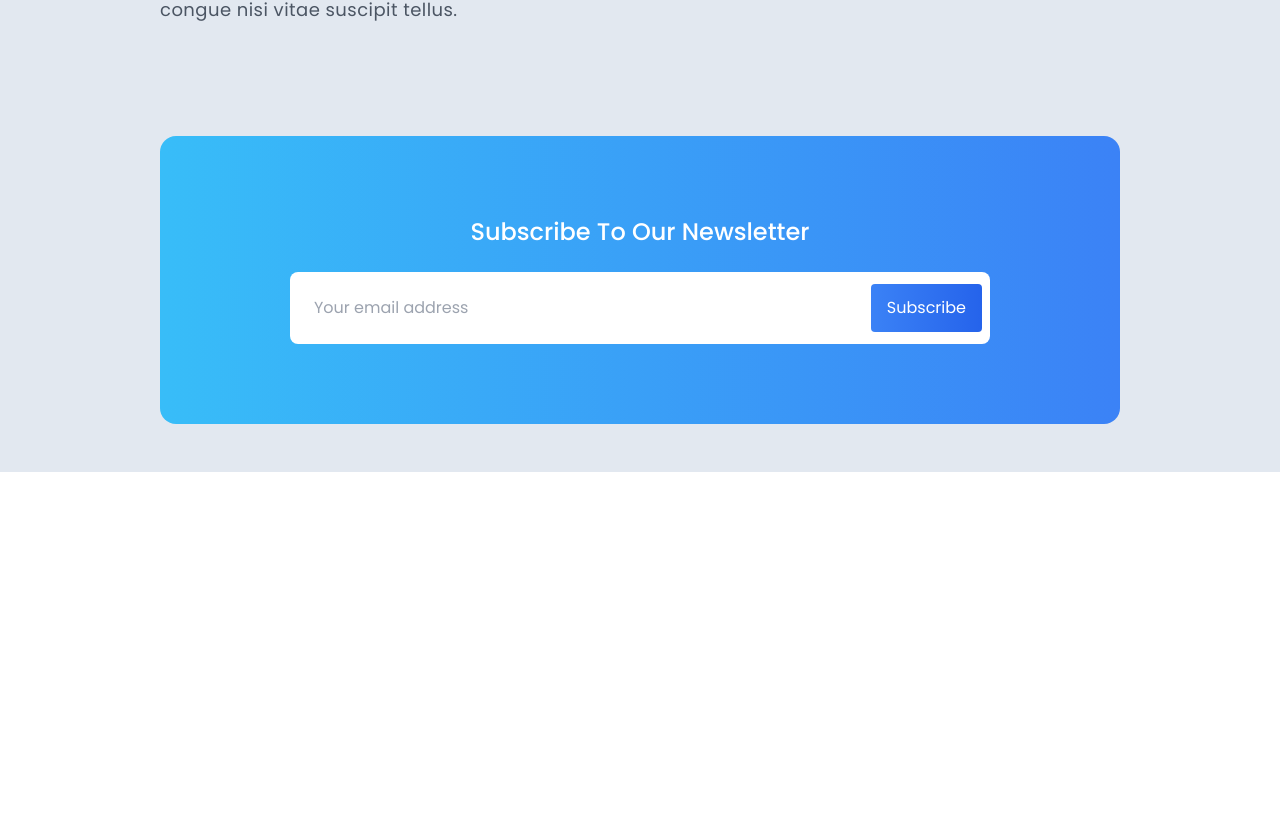
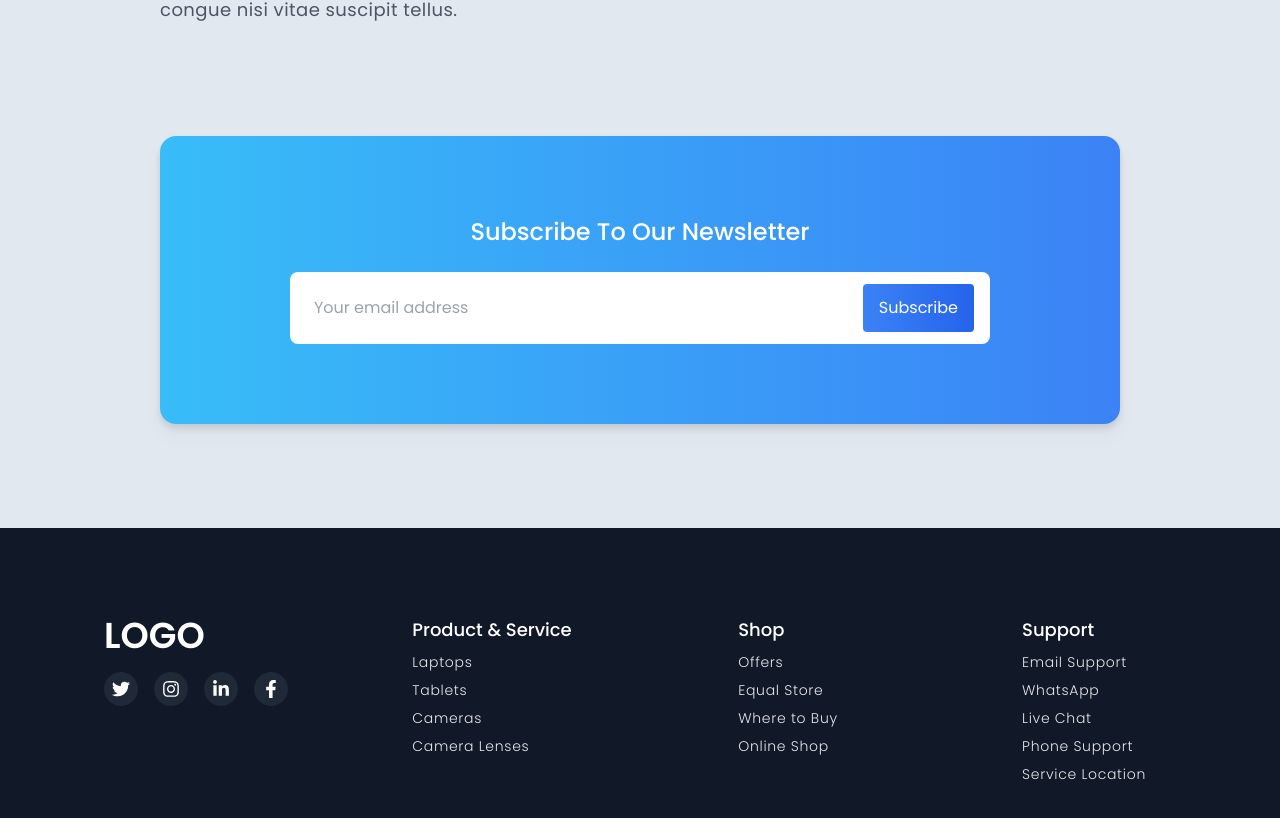
Before and after one commit to Dvin12/ecommerce, a React (Create React App) app: page / in a window 1280 px wide. Shown: the part 4779-5597 px from the top of the page. Before the commit the page ends 5251 px from the top, so only its background shows below. Built offline with nearby package versions, Linux system fonts and the light colour scheme; data requests are answered from the project's data file.

Commit message:
added footer element

```diff
--- a/src/App.js
+++ b/src/App.js
@@ -10,6 +10,7 @@ import Home from "./pages/Home";
 import Cart from "./pages/Cart";
 import { productData } from "./api/Api";
 import Login from "./pages/Login";
+import Footer from "./component/Footer";
 
 const Layout = () => {
   return (
@@ -17,6 +18,7 @@ const Layout = () => {
       <Navigation></Navigation>
       <ScrollRestoration></ScrollRestoration>
       <Outlet></Outlet>
+      <Footer></Footer>
     </div>
   );
 };
--- a/src/component/Explore,.js
+++ b/src/component/Explore,.js
@@ -37,7 +37,7 @@ function Explore() {
       </article>
 
       <article className="px-28">
-        <div className="bg-gradient-to-r from-sky-400 to-blue-500 p-20 w-full flex flex-col gap-6 items-center justify-center rounded-2xl">
+        <div className="bg-gradient-to-r from-sky-400 to-blue-500 p-20 w-full flex flex-col gap-6 items-center justify-center rounded-2xl mb-14 drop-shadow-lg">
           <h3 className="text-2xl font-medium text-white">
             Subscribe To Our Newsletter
           </h3>
@@ -46,7 +46,7 @@ function Explore() {
               placeholder="Your email address"
               className="p-6 w-[700px] rounded-lg"
             ></input>
-            <button className="absolute right-2 bg-gradient-to-r from-blue-500 to-blue-600 px-4 py-3 rounded text-white">
+            <button className="absolute right-4 bg-gradient-to-r from-blue-500 to-blue-600 px-4 py-3 rounded text-white">
               Subscribe
             </button>
           </div>
--- /dev/null
+++ b/src/component/Footer.js
@@ -0,0 +1,61 @@
+import {
+  FaTwitter,
+  FaInstagram,
+  FaLinkedinIn,
+  FaFacebookF,
+} from "react-icons/fa";
+function Footer() {
+  return (
+    <section className="bg-gray-900 p-12 ">
+      <article className="grid grid-cols-4  my-10 items-start justify-items-center  ">
+        <div className="flex flex-col gap-2 ">
+          <h3 className="text-4xl font-semibold text-white">LOGO</h3>
+          <ul className="flex  gap-4 text-lg  text-white my-2 ">
+            <li className="bg-gray-800 p-2  rounded-full cursor-pointer">
+              <FaTwitter></FaTwitter>
+            </li>
+            <li className="bg-gray-800 p-2 rounded-full cursor-pointer">
+              <FaInstagram></FaInstagram>
+            </li>
+            <li className="bg-gray-800 p-2  rounded-full cursor-pointer">
+              <FaLinkedinIn></FaLinkedinIn>
+            </li>
+            <li className="bg-gray-800 p-2 rounded-full cursor-pointer">
+              <FaFacebookF></FaFacebookF>
+            </li>
+          </ul>
+        </div>
+        <div>
+          <h3 className="text-lg font-medium  text-white">Product & Service</h3>
+          <ul className="text-gray-200 text-sm font-light tracking-wider flex flex-col gap-2 my-2 ">
+            <li>Laptops</li>
+            <li>Tablets</li>
+            <li>Cameras</li>
+            <li>Camera Lenses</li>
+          </ul>
+        </div>
+        <div>
+          <h3 className="text-lg font-medium  text-white">Shop</h3>
+          <ul className="text-gray-200 text-sm font-light tracking-wider flex flex-col gap-2 my-2 ">
+            <li>Offers</li>
+            <li>Equal Store</li>
+            <li>Where to Buy</li>
+            <li>Online Shop</li>
+          </ul>
+        </div>
+        <div>
+          <h3 className="text-lg font-medium  text-white">Support</h3>
+          <ul className="text-gray-200 text-sm font-light tracking-wider flex flex-col gap-2 my-2 ">
+            <li>Email Support</li>
+            <li>WhatsApp</li>
+            <li>Live Chat</li>
+            <li>Phone Support</li>
+            <li>Service Location</li>
+          </ul>
+        </div>
+      </article>
+    </section>
+  );
+}
+
+export default Footer;
```
